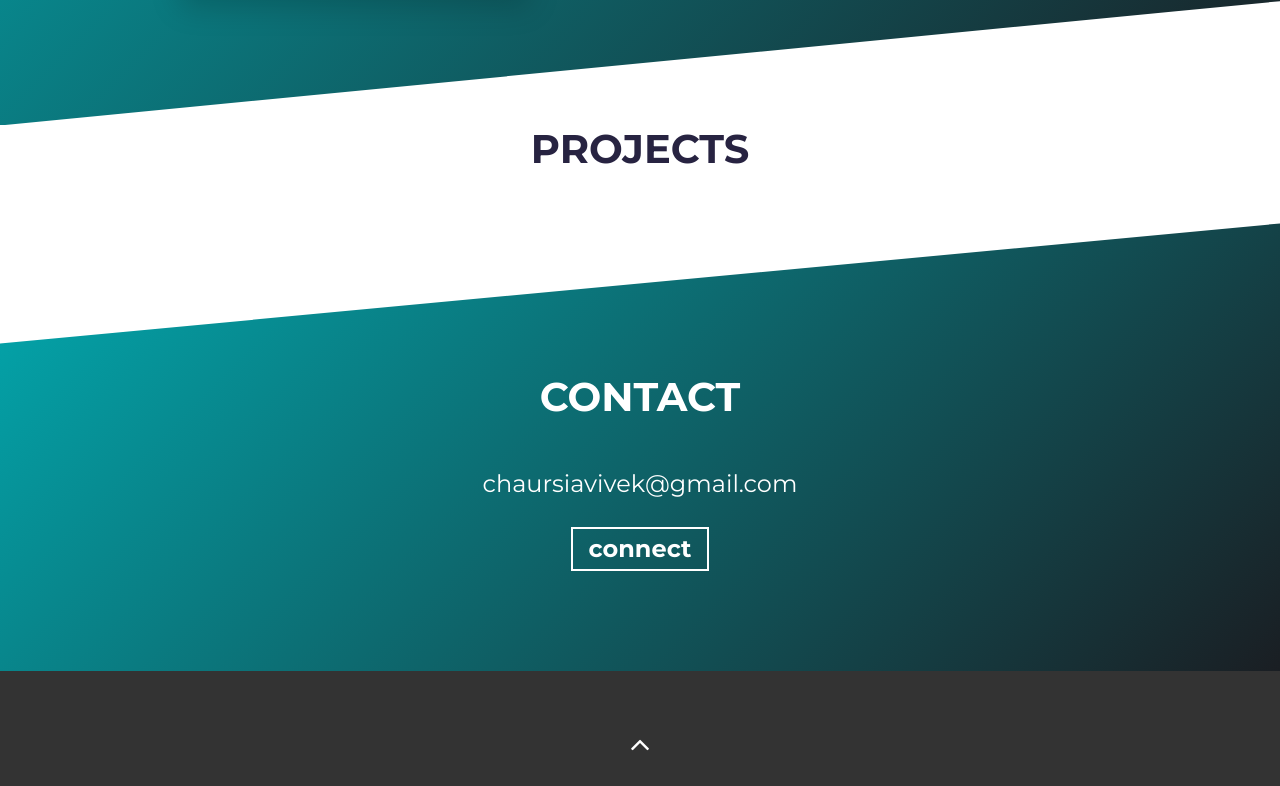
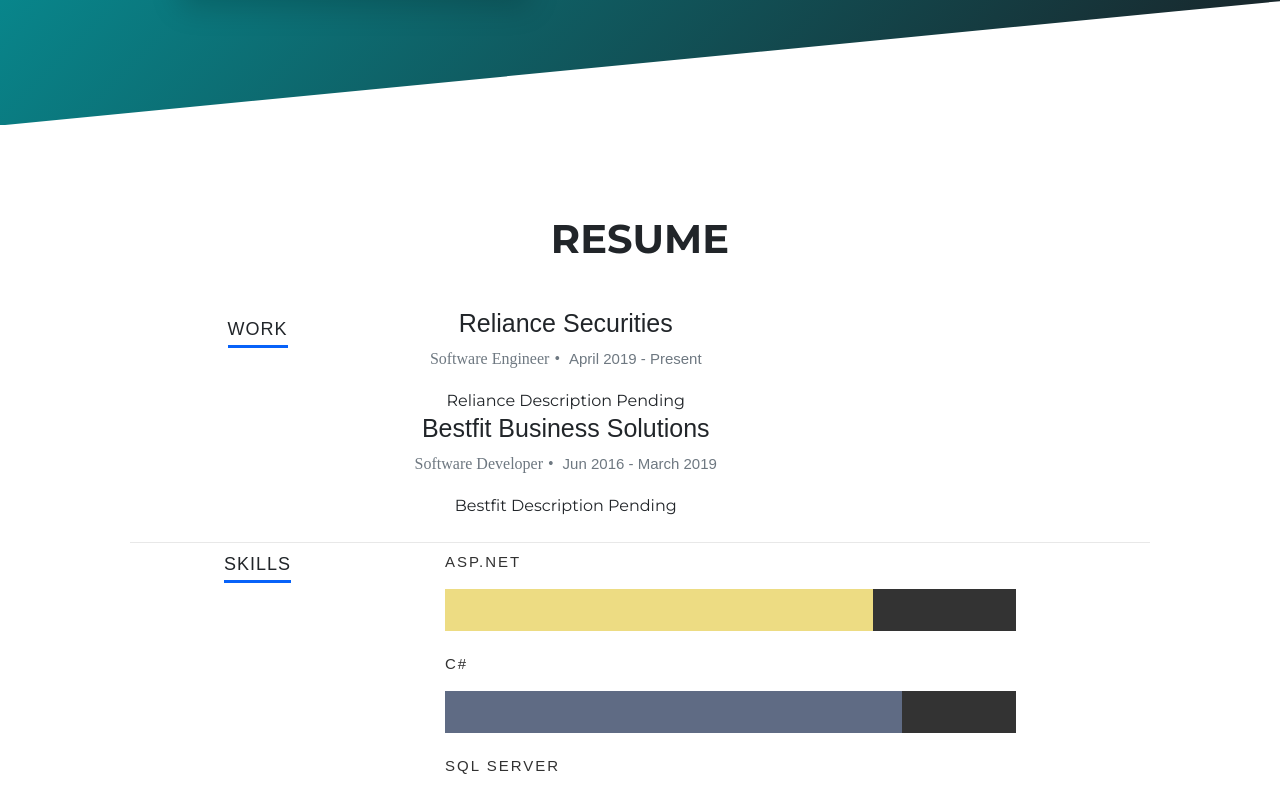
Before and after one commit to vivekchaursia/Gatsby-Demo, a Gatsby site: page / in a window 1280 px wide. Shown: the part 1296-2082 px from the top of the page. Built offline with nearby package versions, Linux system fonts and the light colour scheme; Gatsby itself is replaced by a stand-in of ours.

Commit message:
work_skills commit

```diff
--- a/package.json
+++ b/package.json
@@ -74,5 +74,4 @@
       "git add"
     ]
   }
-
 }
--- a/src/components/App.jsx
+++ b/src/components/App.jsx
@@ -1,15 +1,69 @@
 import React, { useState, useEffect } from 'react';
 import Hero from './Hero/Hero';
 import About from './About/About';
+import Resume from './Resume/Resume';
 import Projects from './Projects/Projects';
 import Contact from './Contact/Contact';
 import Footer from './Footer/Footer';
+
+
 
 import { PortfolioProvider } from '../context/context';
 
 import { heroData, aboutData, projectsData, contactData, footerData } from '../mock/data';
 
 function App() {
+
+   const resumeData ={
+    education: [
+      {
+        school:'University of Mumbai',
+        degree:'BSC (Information Technology)',
+        graduated:'May 2016',
+        description:'Description Pending',
+      },
+    ],
+    work: [
+      {
+        company:'Reliance Securities',
+        title:'Software Engineer',
+        years:'April 2019 - Present',
+        description:'Reliance Description Pending',
+      },
+      {
+        company:'Bestfit Business Solutions',
+        title:'Software Developer',
+        years:'Jun 2016 - March 2019',
+        description:'Bestfit Description Pending',
+      },
+    ],
+    skills: [
+      {
+        name:'ASP.NET',
+        level:'75%',
+      },
+      {
+        name:'C#',
+        level:'80%',
+      },
+      {
+        name:'SQL SERVER',
+        level:'90%',
+      },
+      {
+        name:'JavaScript',
+        level:'65%',
+      },
+      {
+        name:'ReactJs',
+        level:'60%',
+      },
+      {
+        name:'CSS',
+        level:'70%',
+      },
+    ],
+  };
   const [hero, setHero] = useState({});
   const [about, setAbout] = useState({});
   const [projects, setProjects] = useState([]);
@@ -24,15 +78,20 @@
     setFooter({ ...footerData });
   }, []);
 
+
+
   return (
-    <PortfolioProvider value={{ hero, about, projects, contact, footer }}>
+    <PortfolioProvider value={{ hero, about,  contact, footer }}>
       <Hero />
       <About />
-      <Projects />
+      {/* <Projects /> */}
+      <Resume data={resumeData}/>
       <Contact />
       <Footer />
     </PortfolioProvider>
   );
+
+
 }
 
 export default App;
--- a/src/components/Contact/Contact.jsx
+++ b/src/components/Contact/Contact.jsx
@@ -21,7 +21,7 @@
               target="_blank"
               rel="noopener noreferrer"
               className="cta-btn cta-btn--resume"
-              href={email ? `mailto:${email}` : 'https://github.com/cobidev/react-simplefolio'}
+              href={email ? `mailto:${email}` : 'https://github.com/vivekchaursia'}
             >
               {btn || "Let's Talk"}
             </a>
--- a/src/components/Footer/Footer.jsx
+++ b/src/components/Footer/Footer.jsx
@@ -20,9 +20,11 @@
           </Link>
         </span>
         <div className="social-links">
+
           {networks &&
             networks.map((network) => {
               const { id, name, url } = network;
+
               return (
                 <a
                   key={id}
--- a/src/components/Projects/Projects.jsx
+++ b/src/components/Projects/Projects.jsx
@@ -26,7 +26,8 @@
     <section id="projects">
       <Container>
         <div className="project-wrapper">
-          <Title title="Projects" />
+          {/* Display title as Projects in below Title  */}
+          <Title title="" />
           {projects.map((project) => {
             const { title, info, info2, url, repo, img, id } = project;
 
--- /dev/null
+++ b/src/components/Resume/Resume.jsx
@@ -0,0 +1,101 @@
+import React, { Component } from 'react';
+import Title from '../Title/Title';
+import Fade from 'react-reveal/Fade';
+
+class Resume extends Component {
+
+  getRandomColor() {
+    var letters = '0123456789ABCDEF';
+    var color = '#';
+    for (var i = 0; i < 6; i++) {
+      color += letters[Math.floor(Math.random() * 16)];
+    }
+    return color;
+  }
+
+  render() {
+
+    if(this.props.data){
+
+       var skillmessage = this.props.data.skillmessage;
+      // var education = this.props.data.education.map(function(education){
+      //   console.log(education);
+
+      //   return <div key={education.school}><h3>{education.school}</h3>
+      //   <p className="info">{education.degree} <span>&bull;</span><em className="date">{education.graduated}</em></p>
+      //   <p>{education.description}</p></div>
+      // })
+      var work = this.props.data.work.map(function(work){
+        return <div key={work.company}><h3>{work.company}</h3>
+            <p className="info">{work.title}<span>&bull;</span> <em className="date">{work.years}</em></p>
+            <p className="presume">{work.description}</p>
+        </div>
+      })
+
+      var skills = this.props.data.skills.map((skills)=>{
+        var className = 'bar-expand '+skills.name.toLowerCase();
+        return (
+          <li key={skills.name}>
+            <span style={{width:skills.level, backgroundColor:this.getRandomColor()}}className={className}></span><em>{skills.name}</em>
+          </li>
+        )
+      })
+    }
+
+    return (
+      <section id="resume">
+      <Title title="Resume" />
+      {/* <div className="row education">
+         <div className="three columns header-col">
+            <h1><span>Education</span></h1>
+         </div>
+
+         <div className="nine columns main-col">
+            <div className="row item">
+               <div className="twelve columns">
+                 {education}
+               </div>
+            </div>
+         </div>
+      </div> */}
+
+
+      <div className="row work">
+      <Fade bottom duration={1000} delay={600} distance="30px">
+         <div className="three columns header-col">
+            <h1><span>Work</span></h1>
+         </div>
+
+         <div className="nine columns main-col">
+          {work}
+        </div>
+        </Fade>
+    </div>
+
+
+
+      <div className="row skill">
+      <Fade left duration={1000} delay={600} distance="30px">
+         <div className="three columns header-col">
+            <h1><span>Skills</span></h1>
+         </div>
+
+         <div className="nine columns main-col">
+
+            <p>{skillmessage}
+            </p>
+
+				<div className="bars">
+				   <ul className="skills">
+					  {skills}
+					</ul>
+				</div>
+			</div>
+      </Fade>
+      </div>
+   </section>
+    );
+  }
+}
+
+export default Resume;
--- a/src/mock/data.js
+++ b/src/mock/data.js
@@ -55,6 +55,67 @@
   // },
 ];
 
+export const resumeData ={
+  education: [
+    {
+      school:'University',
+      degree:'Masters in Beer tasting',
+      graduated:'April 2007',
+      description:'Describe your experience at school, what you learned, what useful skills you have acquired etc.',
+    },
+    {
+      school:'School #1 Maybe College?',
+      degree:'What did you study 101',
+      graduated:'March 2003',
+      description:'Describe your experience at school, what you learned, what useful skills you have acquired etc',
+    },
+  ],
+  work: [
+    {
+      company:'Awesome Design Studio',
+      title:'Senior UX God ',
+      years:'March 2010 - Present',
+      description:'Describe work, special projects, notable achievements, what technologies you have been working with, and anything else that would be useful for an employer to know.',
+    },
+    {
+      company:'Super Cool Studio',
+      title:'Junior bug fixer',
+      years:'March 2007 - February 2010',
+      description:'Describe work, special projects, notable achievements, what technologies you have been working with, and anything else that would be useful for an employer to know.',
+    },
+  ],
+  skills: [
+    {
+      name:'Python',
+      level:'60%',
+    },
+    {
+      name:'VueJs',
+      level:'55%',
+    },
+    {
+      name:'ReactJs',
+      level:'50%',
+    },
+    {
+      name:'CSS',
+      level:'90%',
+    },
+    {
+      name:'PHP',
+      level:'90%',
+    },
+    {
+      name:'Swift',
+      level:'90%',
+    },
+    {
+      name:'JAVA',
+      level:'90%',
+    },
+  ],
+};
+
 // CONTACT DATA
 export const contactData = {
   cta: 'chaursiavivek@gmail.com',
--- /dev/null
+++ b/src/style/layout/_layout.scss
@@ -0,0 +1,215 @@
+/* ------------------------------------------------------------------ */
+/* d. Resume Section
+/* ------------------------------------------------------------------ */
+
+#resume {
+   background: #fff;
+   padding-top: 90px;
+   padding-bottom: 72px;
+   overflow: hidden;
+}
+
+#resume a, #resume a:visited  { color: #0762f9; }
+#resume a:hover, #resume a:focus { color: #313131; }
+
+#resume h1 {
+   font: 18px/24px 'opensans-bold', sans-serif;
+   text-transform: uppercase;
+   letter-spacing: 1px;
+}
+#resume h1 span {
+   border-bottom: 3px solid #0762f9;
+   padding-bottom: 6px;
+}
+#resume h3 {
+   font: 25px/30px 'opensans-bold', sans-serif;
+   margin-right: 50%;
+}
+
+#resume .header-col { padding-top: 9px; }
+#resume .main-col { padding-right: 10%; }
+
+.education, .work {
+   margin-bottom: 48px;
+   padding-bottom: 24px;
+   border-bottom: 1px solid #E8E8E8;
+}
+#resume .row {
+  width: 96%;
+  max-width: 1020px;
+  margin: 0 auto;
+}
+#resume .info {
+   font: 16px/24px 'librebaskerville-italic', serif;
+   color: #6E7881;
+   margin-bottom: 18px;
+   margin-top: 9px;
+   margin-right: 50%;
+}
+#resume .info span {
+   margin-right: 5px;
+   margin-left: 5px;
+}
+#resume .date {
+   font: 15px/24px 'opensans-regular', sans-serif;
+   margin-top: 6px;
+}
+#resume .presume {
+  display: block;
+  margin-block-start: 1em;
+  margin-block-end: 1em;
+  margin-inline-start: 0px;
+  margin-inline-end: 0px;
+  margin: 0 auto;
+  margin-right: 50%;
+}
+
+/*----------------------------------------------*/
+/*	Skill Bars
+/*----------------------------------------------*/
+
+.bars {
+	width: 95%;
+	float: left;
+	padding: 0;
+	text-align: left;
+}
+.bars .skills {
+  	margin-top: 36px;
+   list-style: none;
+}
+.bars li {
+   position: relative;
+  	margin-bottom: 60px;
+  	background: #333;
+  	height: 42px;
+  	border-radius: 0px;
+}
+.bars li em {
+	font: 15px 'opensans-bold', sans-serif;
+   color: #313131;
+	text-transform: uppercase;
+   letter-spacing: 2px;
+	font-weight: normal;
+   position: relative;
+	top: -36px;
+}
+.bar-expand {
+   position: absolute;
+   left: 0;
+   top: 0;
+
+   margin: 0;
+   padding-right: 24px;
+  	background: #313131;
+   display: inline-block;
+  	height: 42px;
+   line-height: 42px;
+   border-radius: 0px;
+}
+.row .one         { width: 8.33333%; }
+.row .two         { width: 16.66667%; }
+.row .three       { width: 25%; }
+.row .four        { width: 33.33333%; }
+.row .five        { width: 41.66667%; }
+.row .six         { width: 50%; }
+.row .seven       { width: 58.33333%; }
+.row .eight       { width: 66.66667%; }
+.row .nine        { width: 75%; }
+.row .ten         { width: 83.33333%; }
+.row .eleven      { width: 91.66667%; }
+.row .twelve      { width: 100%; }
+#resume .column, .columns {
+  position: relative;
+  padding: 0 20px;
+  min-height: 1px;
+  float: left;
+}
+
+/*
+.git {
+  	-moz-animation: git 2s ease;
+  	-webkit-animation: git 2s ease;
+}
+.illustrator {
+  	-moz-animation: illustrator 2s ease;
+  	-webkit-animation: illustrator 2s ease;
+}
+.reactjs {
+  	-moz-animation: reactjs 2s ease;
+  	-webkit-animation: reactjs 2s ease;
+}
+.css {
+  	-moz-animation: css 2s ease;
+  	-webkit-animation: css 2s ease;
+}
+.html5 {
+  	-moz-animation: html5 2s ease;
+  	-webkit-animation: html5 2s ease;
+}
+.vuejs {
+  	-moz-animation: vuejs 2s ease;
+  	-webkit-animation: vuejs 2s ease;
+}
+.mongodb {
+  	-moz-animation: mongodb 2s ease;
+  	-webkit-animation: mongodb 2s ease;
+}
+
+@-moz-keyframes git {
+  0%   { width: 0px;  }
+  100% { width: 60%;  }
+}
+@-moz-keyframes illustrator {
+  0%   { width: 0px;  }
+  100% { width: 55%;  }
+}
+@-moz-keyframes reactjs {
+  0%   { width: 0px;  }
+  100% { width: 50%;  }
+}
+@-moz-keyframes css {
+  0%   { width: 0px;  }
+  100% { width: 90%;  }
+}
+@-moz-keyframes html5 {
+  0%   { width: 0px;  }
+  100% { width: 80%;  }
+}
+@-moz-keyframes vuejs {
+  0%   { width: 0px;  }
+  100% { width: 50%;  }
+}
+@-moz-keyframes mongodb {
+  0%   { width: 0px;  }
+  100% { width: 80%;  }
+}
+
+@-webkit-keyframes photoshop {
+  0%   { width: 0px;  }
+  100% { width: 60%;  }
+}
+@-webkit-keyframes illustrator {
+  0%   { width: 0px;  }
+  100% { width: 55%;  }
+}
+@-webkit-keyframes reactjs {
+  0%   { width: 0px;  }
+  100% { width: 50%;  }
+}
+@-webkit-keyframes css {
+  0%   { width: 0px;  }
+  100% { width: 90%;  }
+}
+@-webkit-keyframes html5 {
+  0%   { width: 0px;  }
+  100% { width: 80%;  }
+}
+@-webkit-keyframes vuejs {
+  0%   { width: 0px;  }
+  100% { width: 50%;  }
+}
+@-webkit-keyframes mongodb {
+  0%   { width: 0px;  }
+  100% { width: 80%;  }
+}  */
--- a/src/style/main.scss
+++ b/src/style/main.scss
@@ -9,6 +9,8 @@
 
 @import './layout/footer';
 @import './layout/sections';
+@import './layout/layout';
+
 
 @import './sections/about';
 @import './sections/contact';
--- a/src/style/sections/_projects.scss
+++ b/src/style/sections/_projects.scss
@@ -15,6 +15,8 @@
     @include respond(phone) {
       margin-bottom: 0rem;
     }
+
+
 
     .row {
       margin-bottom: 8rem;
```
Also changed, not shown: src/style/abstracts/_mixins.scss (+13 -0 lines).
